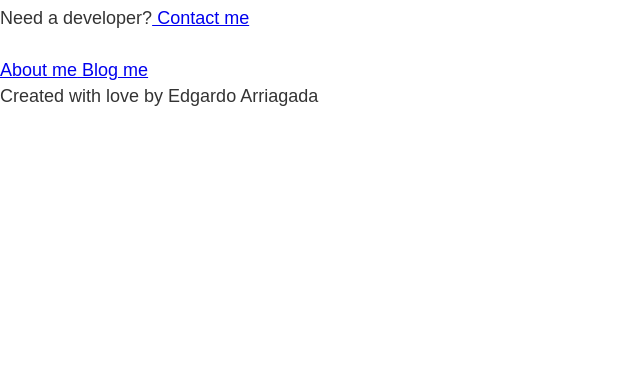
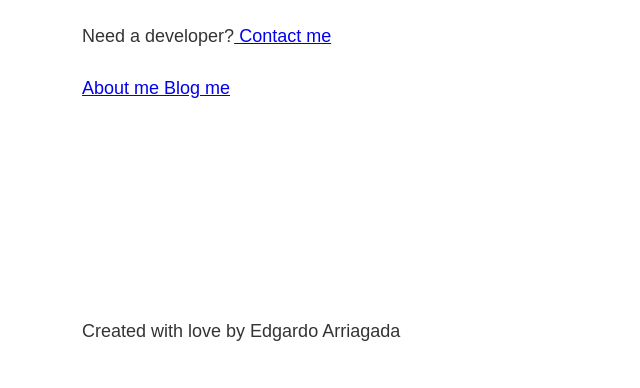
Before and after one commit to EdgardoArriagada/gatsby-bootcamp, a Gatsby site: page / in a window 1280 px wide. Shown: the part 412-800 px from the top of the page, without its empty margins (0-640 px from the left). Built offline with nearby package versions, Linux system fonts and the light colour scheme; Gatsby itself is replaced by a stand-in of ours.

Commit message:
add some styles to layout component

```diff
--- a/src/components/layout.js
+++ b/src/components/layout.js
@@ -3,14 +3,15 @@ import Header from "./header"
 import Footer from "./footer"
 
 import "../styles/index.scss"
+import css from "./layout.module.scss"
 
 const Layout = ({ children }) => {
   return (
-    <React.Fragment>
+    <div className={css.container}>
       <Header />
-      {children}
+      <div className={css.content}>{children}</div>
       <Footer />
-    </React.Fragment>
+    </div>
   )
 }
 
--- /dev/null
+++ b/src/components/layout.module.scss
@@ -0,0 +1,13 @@
+.container {
+  margin: 0 auto;
+  max-width: 90%;
+  padding: 1rem;
+
+  display: flex;
+  flex-direction: column;
+  min-height: 100vh;
+}
+
+.content {
+  flex-grow: 1;
+}
```
